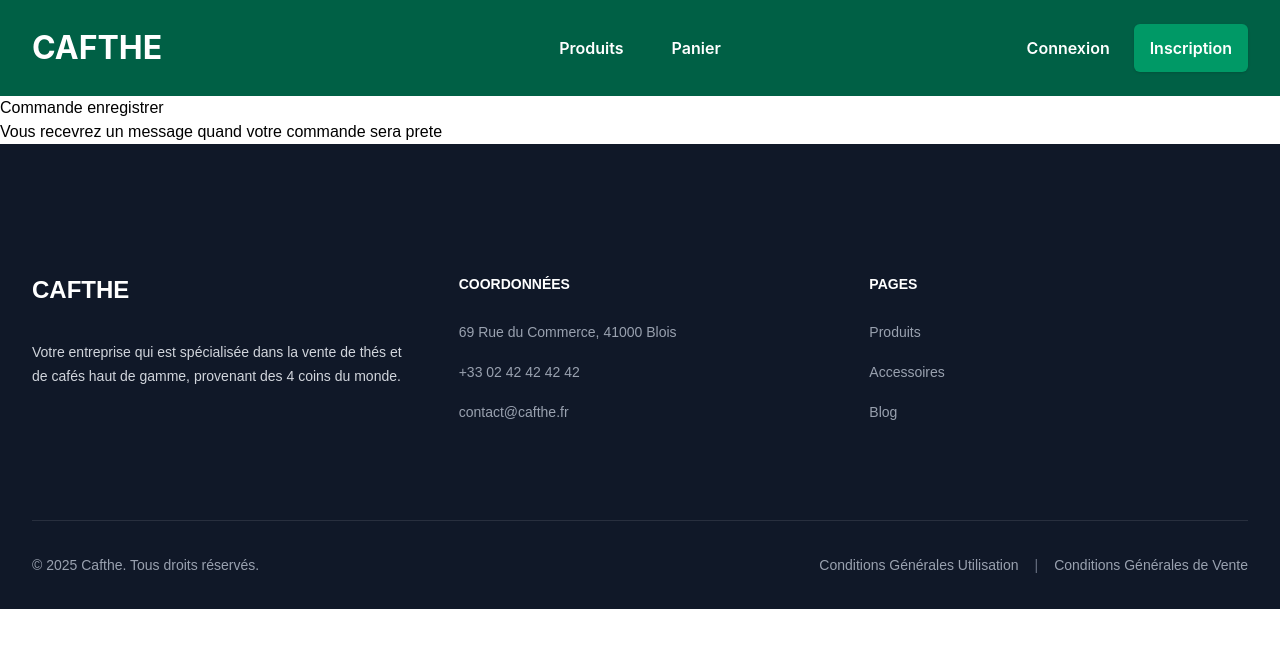
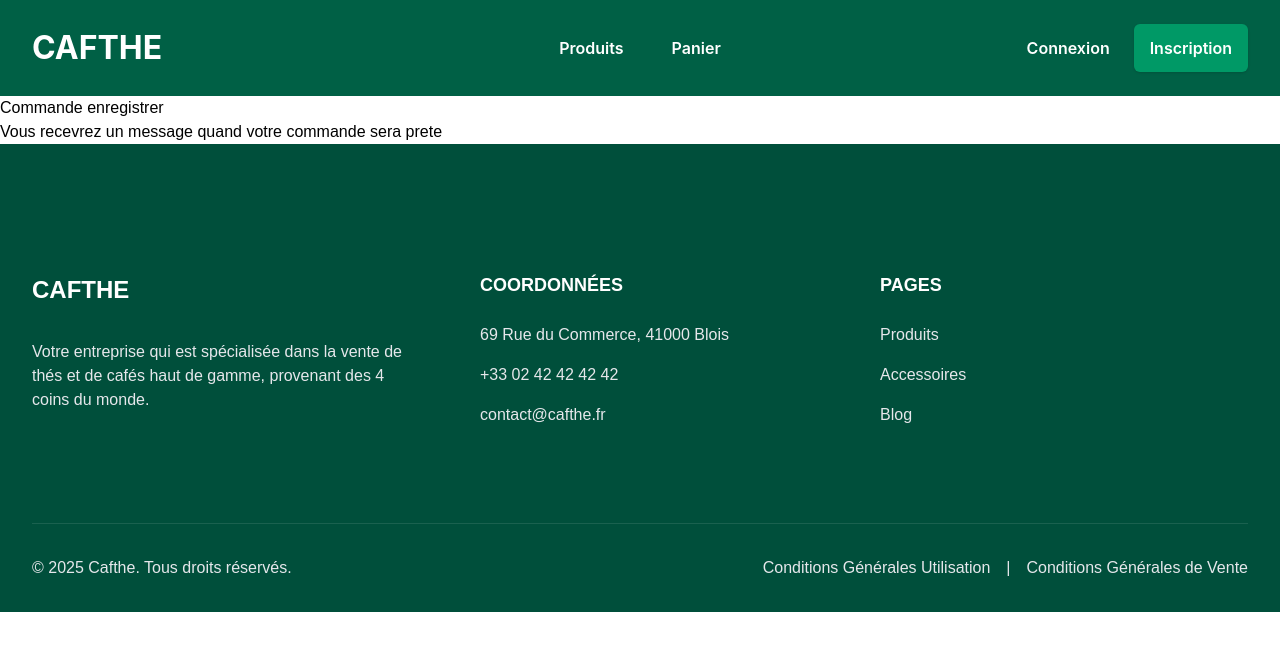
Before and after one commit to aurelienachard/ecommerce_cafthe, a React (Vite) app in the folder front-end/: page /successStore in a window 1280 px wide. Shown: the top 650 px of the page. Built offline with nearby package versions, Linux system fonts and the light colour scheme; a web font is replaced by a local one.

Commit message:
feat: modification du design

```diff
--- a/front-end/src/components/footer.jsx
+++ b/front-end/src/components/footer.jsx
@@ -2,13 +2,13 @@ import { Link } from "react-router-dom"
 
 const Footer = () => {
     return (
-        <footer className="bg-gray-900">
-            <div className="mx-auto max-w-7xl px-6 pt-16 pb-8 sm:pt-24 lg:px-8 lg:pt-32">
+        <footer className="bg-emerald-900">
+            <div className="mx-auto max-w-7xl px-[24px] pt-[64px] pb-[32px] sm:pt-[96px] lg:px-[32px] lg:pt-[128px]">
                 {/* En-tête du footer */}
-                <div className="flex flex-col xl:flex-row xl:gap-8">
+                <div className="flex flex-col xl:flex-row xl:gap-[64px]">
                     <div className="flex-1 space-y-8">
                         <h2 className="text-[24px] font-bold text-white">CAFTHE</h2>
-                        <p className="text-sm/6 text-balance text-gray-300">
+                        <p className="text-base text-gray-200">
                             Votre entreprise qui est spécialisée dans la vente de thés et de cafés haut de gamme, provenant des 4 coins du monde.
                         </p>
                     </div>
@@ -18,26 +18,26 @@ const Footer = () => {
                         <div className="flex flex-col md:flex-row justify-between gap-8">
                             {/* Coordonnées */}
                             <div className="flex-1">
-                                <h3 className="text-sm/6 font-semibold text-white">COORDONNÉES</h3>
+                                <h3 className="text-[18px] font-semibold text-white">COORDONNÉES</h3>
                                 <ul role="list" className="mt-6 space-y-4">
-                                    <li className="text-sm/6 text-gray-400">69 Rue du Commerce, 41000 Blois</li>
-                                    <li className="text-sm/6 text-gray-400">+33 02 42 42 42 42</li>
-                                    <li className="text-sm/6 text-gray-400">contact@cafthe.fr</li>
+                                    <li className="text-[16px] text-gray-200">69 Rue du Commerce, 41000 Blois</li>
+                                    <li className="text-[16px] text-gray-200">+33 02 42 42 42 42</li>
+                                    <li className="text-[16px] text-gray-200">contact@cafthe.fr</li>
                                 </ul>
                             </div>
 
                             {/* Pages */}
                             <div className="flex-1">
-                                <h3 className="text-sm/6 font-semibold text-white">PAGES</h3>
-                                <ul role="list" className="mt-6 space-y-4">
+                                <h3 className="text-[18px] font-semibold text-white">PAGES</h3>
+                                <ul role="list" className="mt-[24px] space-y-4">
                                     <li>
-                                        <Link className="text-sm/6 text-gray-400 hover:text-white" to="#">Produits</Link>
+                                        <Link className="text-[16px] text-gray-200 hover:text-white" to="#">Produits</Link>
                                     </li>
                                     <li>
-                                        <Link className="text-sm/6 text-gray-400 hover:text-white" to="#">Accessoires</Link>
+                                        <Link className="text-[16px] text-gray-200 hover:text-white" to="#">Accessoires</Link>
                                     </li>
                                     <li>
-                                        <Link className="text-sm/6 text-gray-400 hover:text-white" to="#">Blog</Link>
+                                        <Link className="text-[16px] text-gray-200 hover:text-white" to="#">Blog</Link>
                                     </li>
                                 </ul>
                             </div>
@@ -46,12 +46,12 @@ const Footer = () => {
                 </div>
 
                 {/* Pied de page */}
-                <div className="mt-16 border-t border-white/10 pt-8 sm:mt-20 lg:mt-24">
+                <div className="mt-16 border-t border-white/10 pt-[32px] sm:mt-[80px] lg:mt-[96px]">
                     <div className="flex flex-col md:flex-row justify-between items-center space-y-4 md:space-y-0">
-                        <p className="text-sm/6 text-gray-400">&copy; 2025 Cafthe. Tous droits réservés.</p>
-                        <div className="flex items-center space-x-4 text-sm/6 text-gray-400">
+                        <p className="text-[16px] text-gray-200">&copy; 2025 Cafthe. Tous droits réservés.</p>
+                        <div className="flex items-center space-x-4 text-[16px] text-gray-200">
                             <Link className="hover:text-white" to="/CGU">Conditions Générales Utilisation</Link>
-                            <span className="text-gray-500">|</span>
+                            <span className="text-gray-200">|</span>
                             <Link className="hover:text-white" to="/CGV">Conditions Générales de Vente</Link>
                         </div>
                     </div>
```
